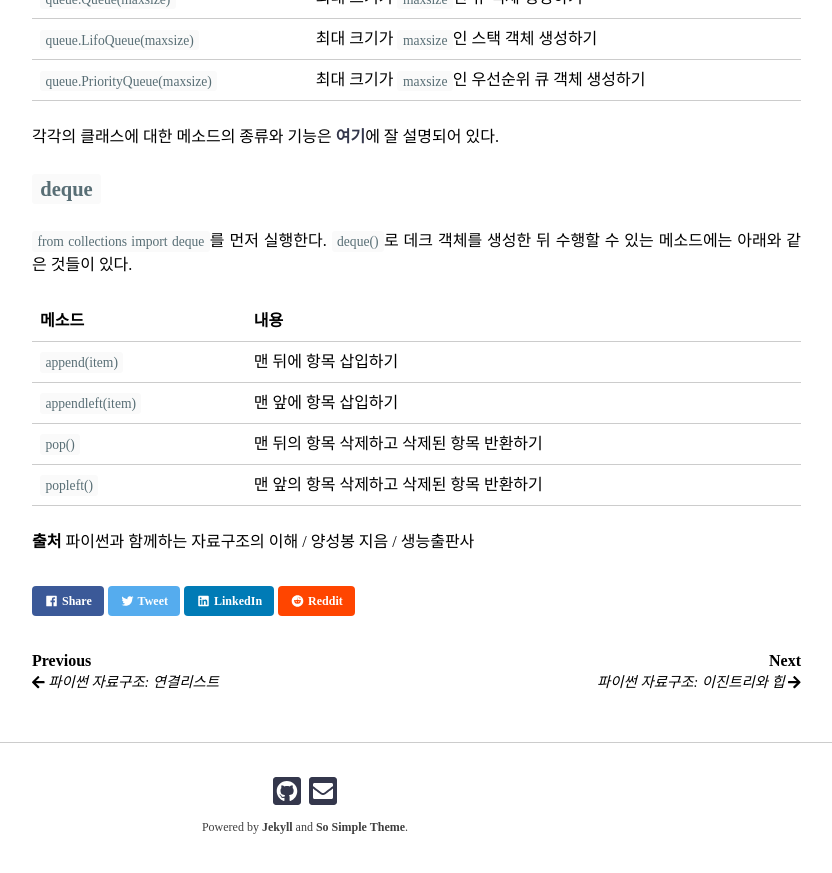
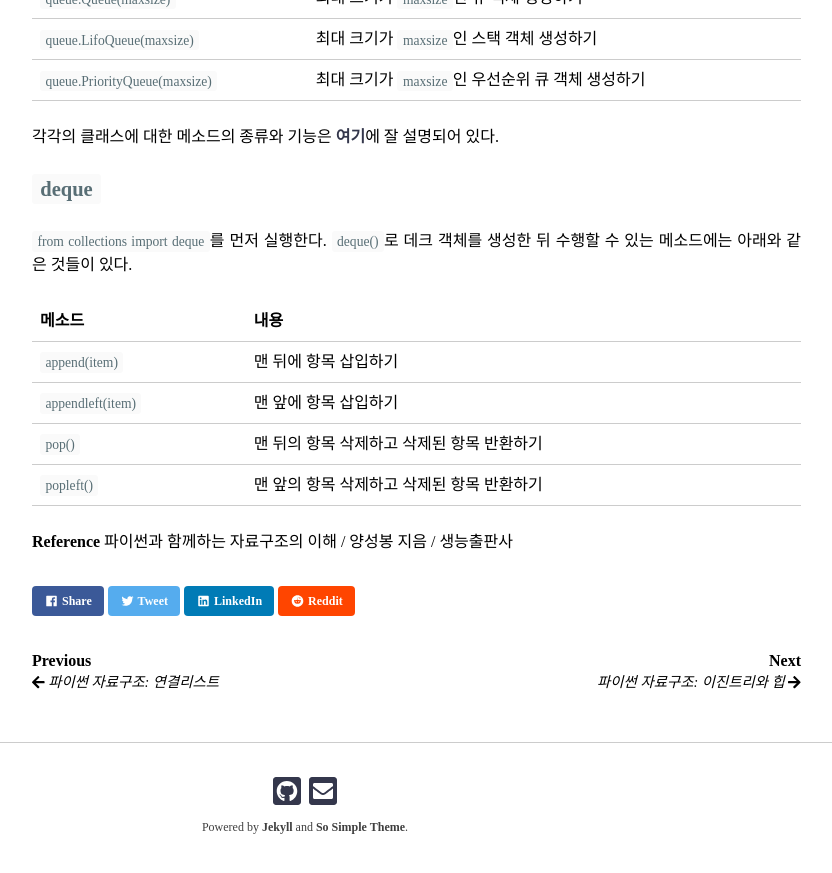
Before and after one commit to boreum0302/blog, a Jekyll site: the page built from _posts/2020-04-03-stack-and-queue.md, in a window 1280 px wide and 900 px high, scrolled down 3390 px. Shown: the top 873 px of the window, without its empty margins (335-1167 px from the left). Built offline with Jekyll 4.4.1, drawn with Linux system fonts in a browser that asks for light colours; nearby versions of some CDN libraries; some web fonts are replaced.

Commit message:
Update 2020-04-03-stack-and-queue.md

```diff
--- a/_posts/2020-04-03-stack-and-queue.md
+++ b/_posts/2020-04-03-stack-and-queue.md
@@ -146,4 +146,4 @@ class Queue():
 |`pop()`|맨 뒤의 항목 삭제하고 삭제된 항목 반환하기|
 |`popleft()`|맨 앞의 항목 삭제하고 삭제된 항목 반환하기|
 
-**출처** 파이썬과 함께하는 자료구조의 이해 / 양성봉 지음 / 생능출판사
+**Reference** 파이썬과 함께하는 자료구조의 이해 / 양성봉 지음 / 생능출판사
```
